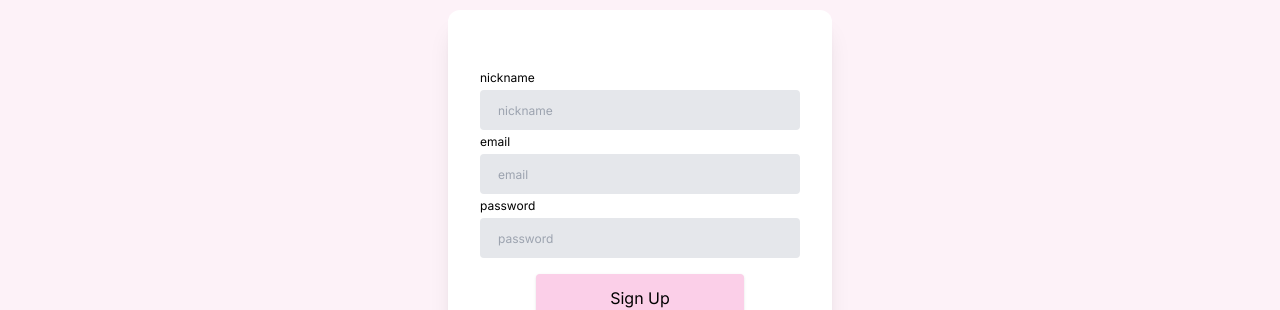
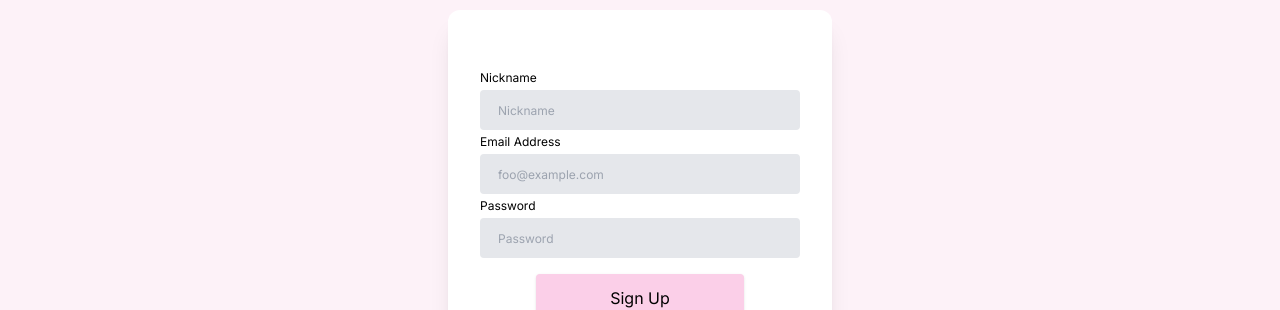
Before and after one commit to macaroni10y/planning-poker-front-nextjs, a Next.js app: page /signup in a window 1280 px wide. Shown: the part 190-500 px from the top of the page. Built offline with nearby package versions, Linux system fonts and the light colour scheme.

Commit message:
nits changes

```diff
--- a/app/(routes)/login/page.tsx
+++ b/app/(routes)/login/page.tsx
@@ -40,7 +40,7 @@ const Page = () => {
 				<div className="h-2/5 bg-white rounded-xl w-2/3 max-w-sm flex flex-col justify-evenly shadow-xl items-center">
 					<form className="flex flex-col w-10/12 items-center">
 						<label className={labelStyle} htmlFor="email">
-							email
+							Email Address
 						</label>
 						<input
 							className={inputStyle}
@@ -50,7 +50,7 @@ const Page = () => {
 							required={true}
 						/>
 						<label className={labelStyle} htmlFor="password">
-							password
+							Password
 						</label>
 						<input
 							className={inputStyle}
--- a/app/(routes)/page.tsx
+++ b/app/(routes)/page.tsx
@@ -57,7 +57,7 @@ const Page = () => {
 								maxLength={12}
 								className="w-1/2 h-12 bg-gray-200 appearance-none border-2 border-gray-200 rounded py-2 px-4 mx-2 my-4 text-gray-700 leading-tight focus:outline-none focus:bg-white focus:border-pink-300"
 								type="text"
-								placeholder="room id"
+								placeholder="Room ID"
 								onChange={(event) => setRoomId(event.target.value)}
 								onKeyDown={handleKeyDown}
 							/>
--- a/app/(routes)/signup/page.tsx
+++ b/app/(routes)/signup/page.tsx
@@ -40,34 +40,34 @@ const Page = () => {
 				<div className="h-1/2 bg-white rounded-xl w-2/3 max-w-sm flex flex-col justify-evenly shadow-xl items-center">
 					<form className="flex flex-col w-10/12 items-center">
 						<label className={labelStyle} htmlFor="nickname">
-							nickname
+							Nickname
 						</label>
 						<input
 							className={inputStyle}
 							type="text"
 							name="nickname"
-							placeholder="nickname"
+							placeholder="Nickname"
 							required={true}
 						/>
 						<label className={labelStyle} htmlFor="email">
-							email
+							Email Address
 						</label>
 						<input
 							className={inputStyle}
 							type="email"
 							name="email"
-							placeholder="email"
+							placeholder="foo@example.com"
 							required={true}
 							pattern={"[a-z0-9._%+-]+@[a-z0-9.-]+.[a-z]{2,}$"}
 						/>
 						<label className={labelStyle} htmlFor="password">
-							password
+							Password
 						</label>
 						<input
 							className={inputStyle}
 							type="password"
 							name="password"
-							placeholder="password"
+							placeholder="Password"
 							required={true}
 							minLength={6}
 						/>
--- a/app/_components/containers/ButtonsContainer.tsx
+++ b/app/_components/containers/ButtonsContainer.tsx
@@ -8,8 +8,8 @@ interface Props {
 
 const ButtonsContainer = (props: Props) => (
 	<div className="flex p-3 w-full max-w-5xl bg-white justify-center rounded-b-xl">
-		<TheButton onClick={props.onClickReveal} text="REVEAL" />
-		<TheButton onClick={props.onClickNextVote} text="NEXT VOTE" />
+		<TheButton onClick={props.onClickReveal} text="Reveal" />
+		<TheButton onClick={props.onClickNextVote} text="Next Vote" />
 	</div>
 );
 
```
